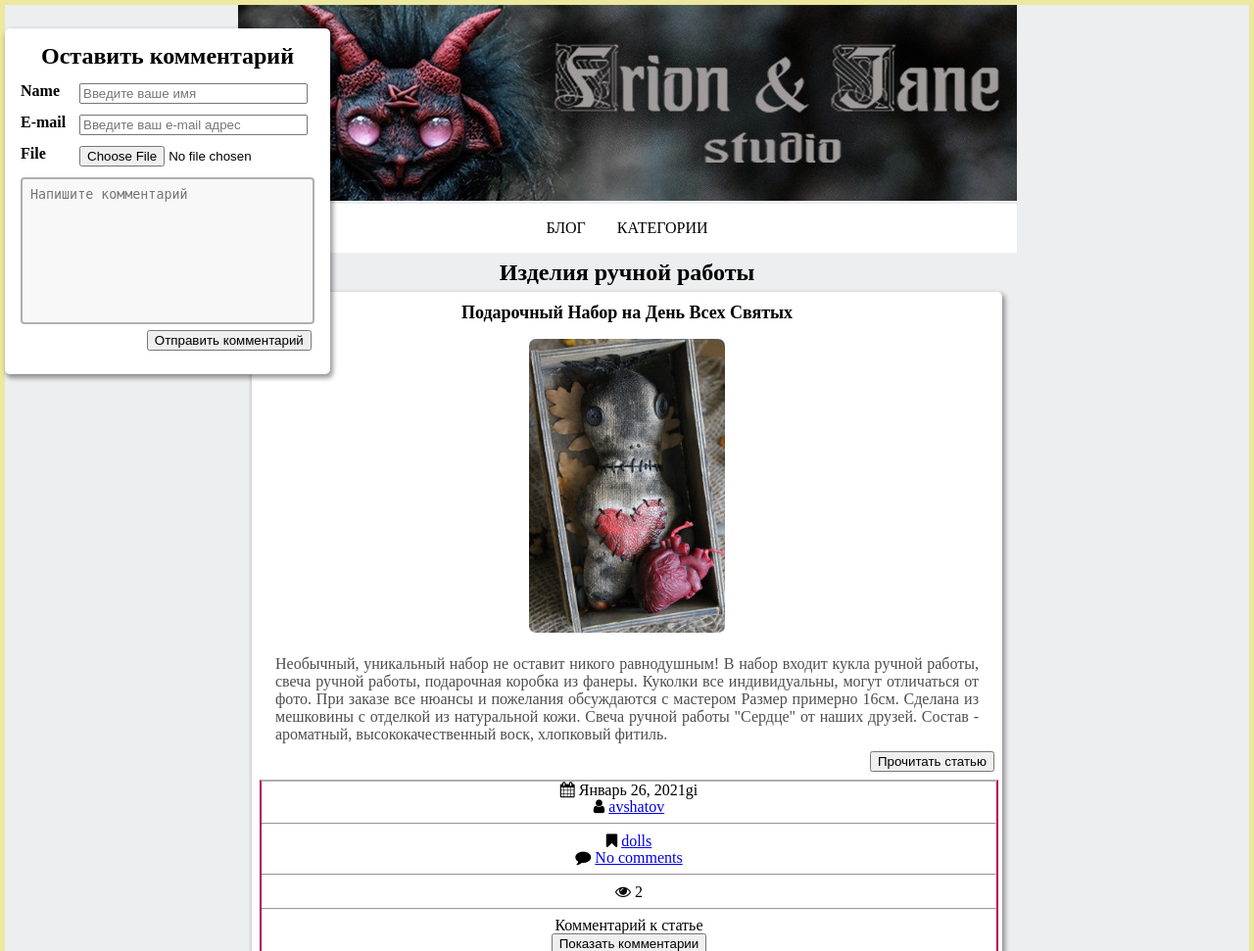
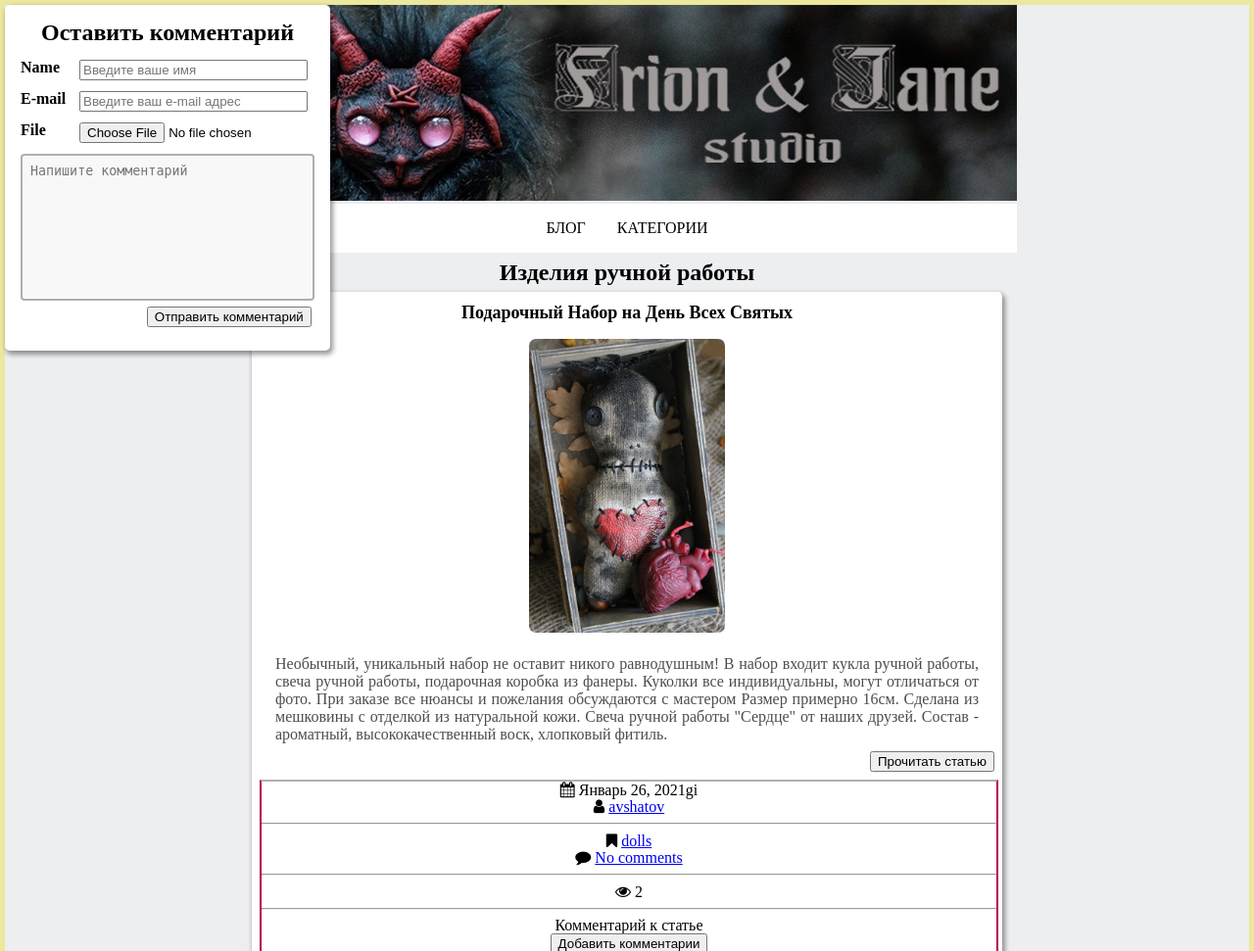
Before and after one commit to ChereP721/tradesoft-it-school, a PHP site: page / in a window 1280 px wide. Shown: the top 971 px of the page at 98% size. Run offline with PHP 8.4, Linux system fonts and the light colour scheme; some libraries are stand-ins or nearby versions.

Commit message:
мелкие правки

```diff
--- a/css/MyStyle.css
+++ b/css/MyStyle.css
@@ -13,7 +13,6 @@ background-color: #18b5a4; контент
         background-color: #edeef0;
         min-height: 100%;
         overflow: hidden;
-
         display: flex;
         flex-direction: column;
      }
@@ -23,12 +22,9 @@ background-color: #18b5a4; контент
        margin: 0px auto;
    }
 
-
    .header__logo {
        text-align: center;
    }
-
-
 
    .header__nav {
     background-color: #ffffff;
@@ -52,7 +48,6 @@ background-color: #18b5a4; контент
        font-weight: bold;
    }
 
-
    .main {
        /*border: 5px solid #5e5373;*/
        flex: 1 1 auto;
@@ -63,7 +58,6 @@ background-color: #18b5a4; контент
     font-weight: bold;
     font-size: x-large;
     margin: 0.5rem;
-
    }
 
    .main__articl {
@@ -76,8 +70,6 @@ background-color: #18b5a4; контент
        width: 750px;
        display: flex;
        flex-direction: column;
-
-
     }
 
    .main__articl__header {
@@ -128,7 +120,6 @@ background-color: #18b5a4; контент
        justify-content: space-between;
        align-items: center;
        /*border: 5px solid #5e5373; */
-
    }
 
 
@@ -139,18 +130,15 @@ position: absolute;
         display: flex;
         justify-content: center;
         align-items: center;
-height: 50vh;
-
     }
 
     .modal__form__comments {
+
         width: 300px;
         padding: 1rem;
         background: #ffffff;
         border-radius: 5px;
         box-shadow: rgba(0, 0, 0, 0.4) 2px 3px 5px 1px;
-
-
     }
 
     .form__comments__title {
@@ -159,6 +147,7 @@ height: 50vh;
         font-weight: bold;
         font-size: x-large;
     }
+
     .modal__form__comments__input {
         width: 100%;
         clear:both;
@@ -181,8 +170,6 @@ height: 50vh;
         width: 75%;
     }
 
-
-
     .modal__form__comments__input textarea {
         width: 100%;
         height: 150px;
--- a/index.php
+++ b/index.php
@@ -83,7 +83,7 @@
                                     </div>
                                     <div>
                                         <button type="button">
-                                            <span>Показать комментарии</span>
+                                            <span>Добавить комментарии</span>
                                         </button>
                                         <ul>
                                             <li>
```
Lines whose indentation alone changed are shown as unchanged.
